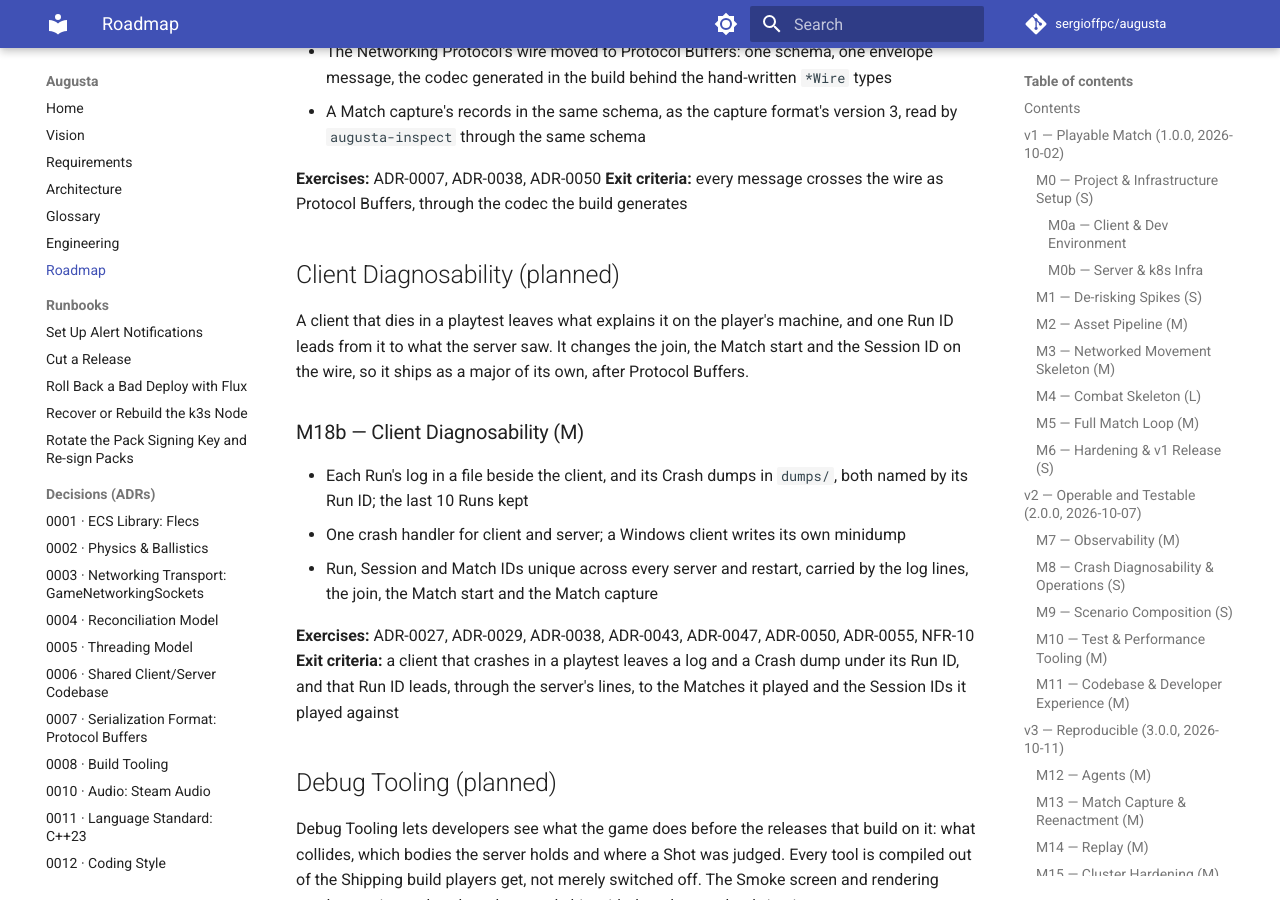
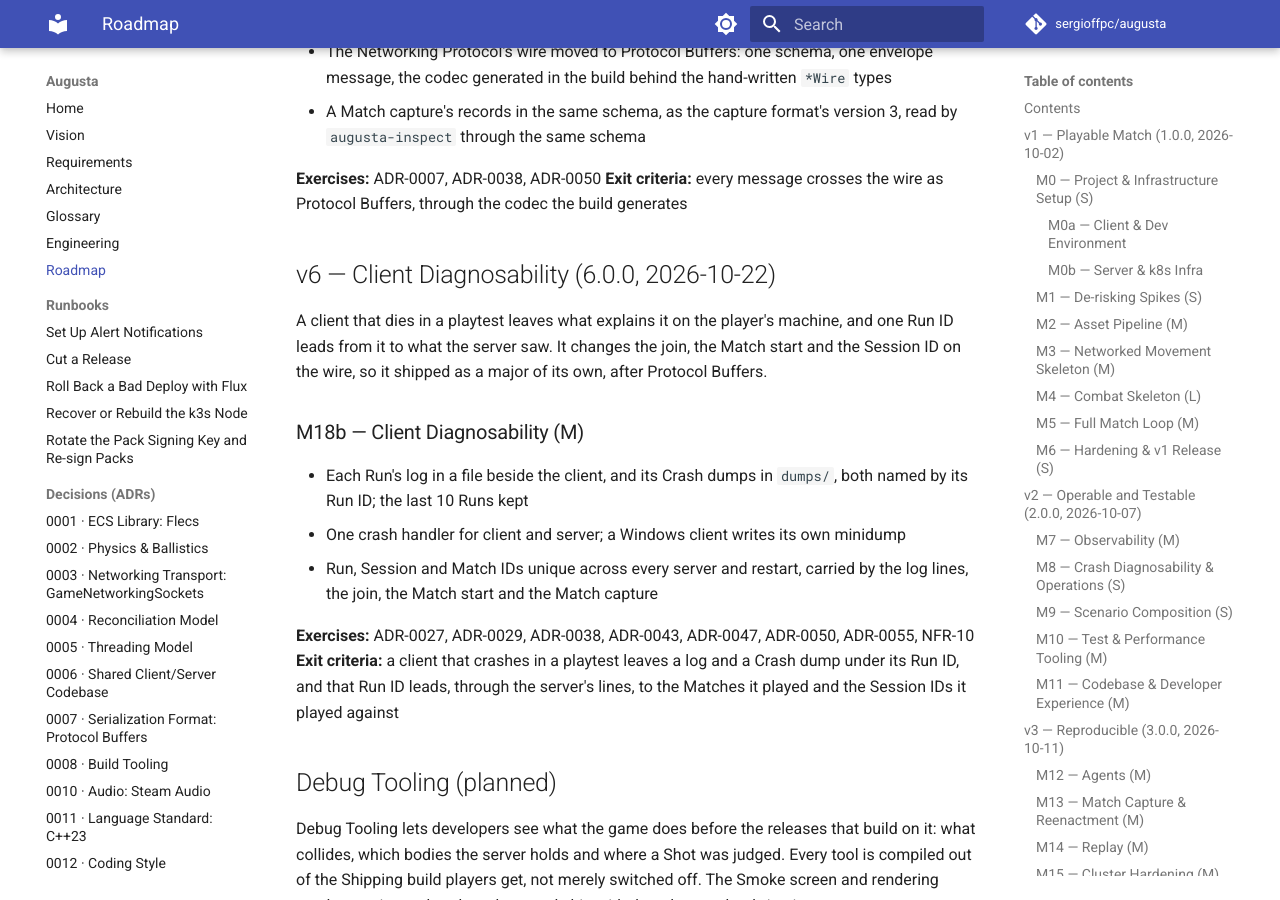
Before and after one commit to sergioffpc/augusta, an MkDocs documentation site: the page built from docs/ROADMAP.md, in a window 1280 px wide and 900 px high, scrolled down 9904 px. Built offline with MkDocs 1.6.1 and Material for MkDocs 9.7.7, drawn with Linux system fonts in a browser that asks for light colours; comment, search, counter and statistics services are not loaded; some of the changed text lies outside the part shown.

Commit message:
chore(release): date the Client Diagnosability release in the roadmap
Co-Authored-By: Claude Opus 5.5 <noreply@anthropic.com>

```diff
--- a/docs/ROADMAP.md
+++ b/docs/ROADMAP.md
@@ -39,7 +39,7 @@ the issues is ENGINEERING.md's Milestones section.
 - [v4.1 — Codebase Review (4.1.0, 2026-10-21)](#v41--codebase-review-410-2026-10-21)
 - [v5 — Protocol Buffers (5.0.0, 2026-10-21)](#v5--protocol-buffers-500-2026-10-21)
     - [M18 — Protocol Buffers (M)](#m18--protocol-buffers-m)
-- [Client Diagnosability (planned)](#client-diagnosability-planned)
+- [v6 — Client Diagnosability (6.0.0, 2026-10-22)](#v6--client-diagnosability-600-2026-10-22)
     - [M18b — Client Diagnosability (M)](#m18b--client-diagnosability-m)
 - [Debug Tooling (planned)](#debug-tooling-planned)
     - [M19a — Debug Tooling (L)](#m19a--debug-tooling-l)
@@ -396,12 +396,12 @@ of its own, ahead of the planned releases.
 **Exercises:** ADR-0007, ADR-0038, ADR-0050 **Exit criteria:** every message
 crosses the wire as Protocol Buffers, through the codec the build generates
 
-## Client Diagnosability (planned)
+## v6 — Client Diagnosability (6.0.0, 2026-10-22)
 
 A client that dies in a playtest leaves what explains it on the player's
 machine, and one Run ID leads from it to what the server saw. It changes the
-join, the Match start and the Session ID on the wire, so it ships as a major of
-its own, after Protocol Buffers.
+join, the Match start and the Session ID on the wire, so it shipped as a major
+of its own, after Protocol Buffers.
 
 ### M18b — Client Diagnosability (M)
 
```
